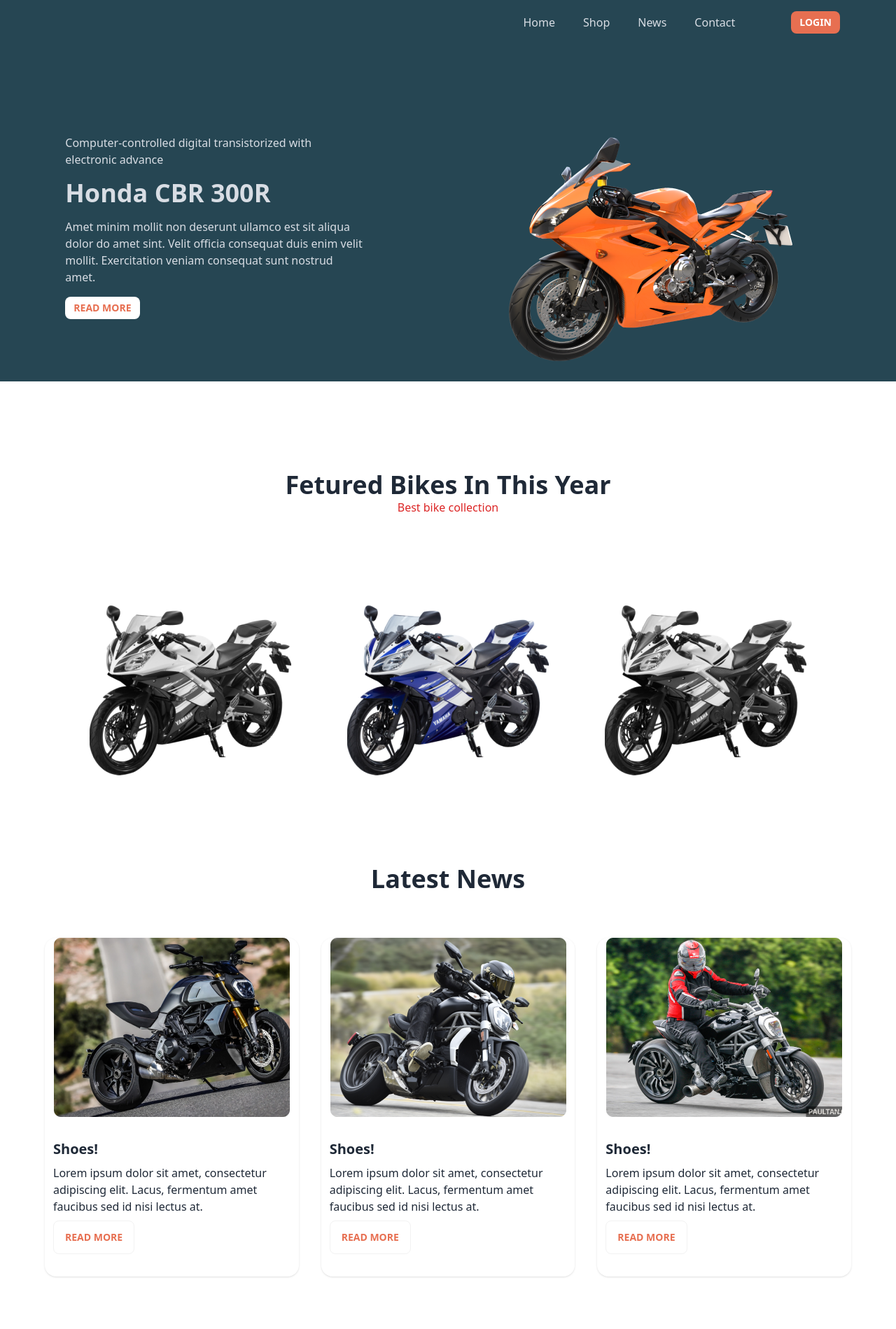
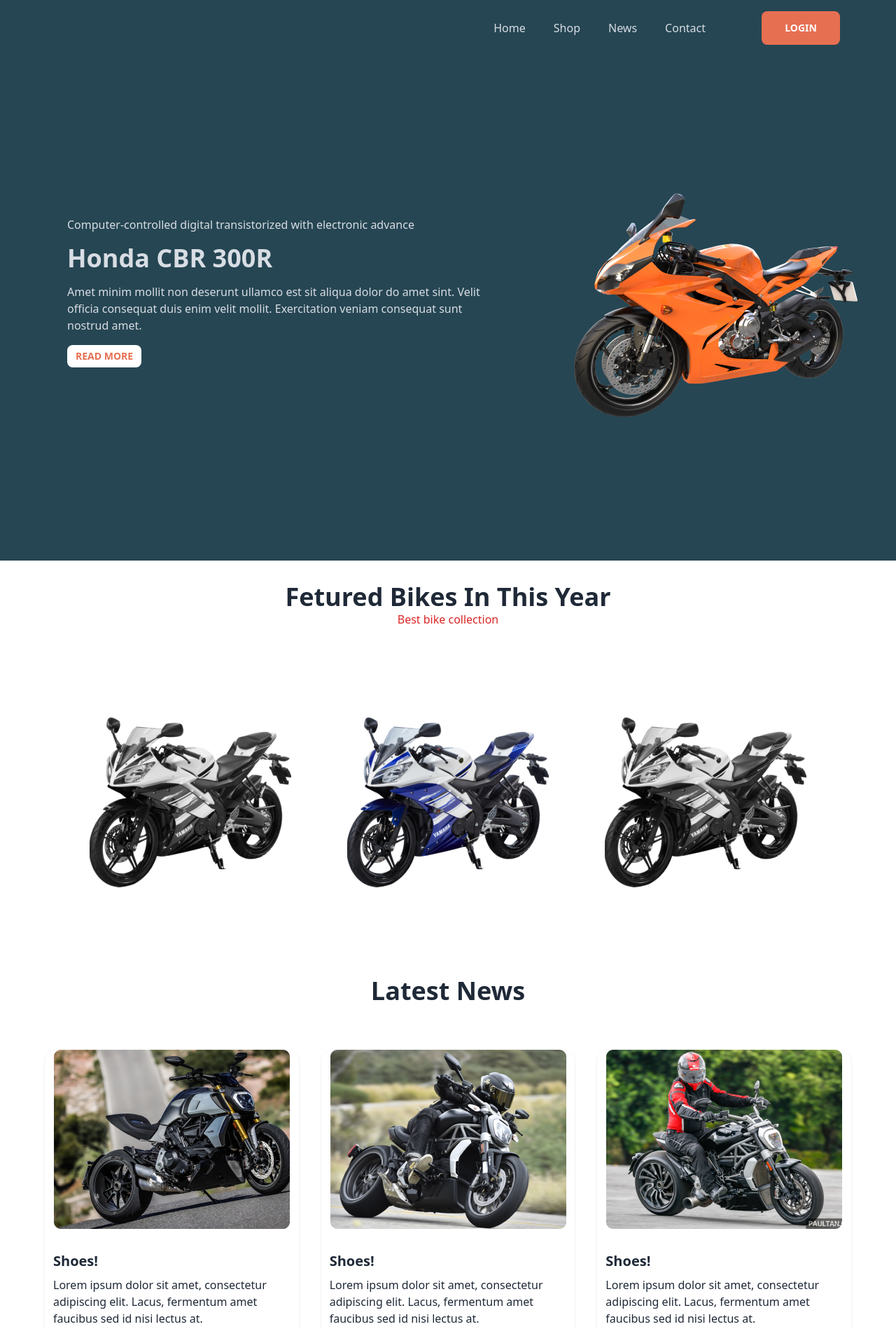
Before and after one commit to AbdullahRifat/Daisy-Ui-text, a plain HTML site: page index.html in a window 1280 px wide. Shown: the top 1899 px of the page at 70% size. Drawn offline with nearby package versions, Linux system fonts and the light colour scheme.

Commit message:
done some shits

```diff
--- a/index.html
+++ b/index.html
@@ -9,10 +9,10 @@
 
 </head>
 <body>
-    <header class="bg-[#264653;] text-neutral-content">
+    <header class="bg-[#264653;] text-neutral-content lg:pb-12">
 
 
-        <nav class="flex justify-end gap-20 max-w-6xl mx-auto p-4">
+        <nav class="flex items-center  flex-col lg:flex-row lg:justify-end gap-20 max-w-6xl mx-auto p-4">
 
                 <ul class="flex gap-10 items-center">
                 <a href="">Home</a>
@@ -23,15 +23,15 @@
 
 
 
-                <button class="btn btn-sm border-none bg-[#E76F51] text-white">Login</button>
+                <button class="btn btn-wide lg:w-28 border-none bg-[#E76F51] text-white">Login</button>
 
         </nav>
         <!-- Banner -->
-        <section class="flex flex-col lg:flex-row justify-around my-32">
-            <div class="w-2/6 space-y-4">
+        <section class="flex flex-col items-center space-y-16 text-center lg:text-start lg:flex-row lg:justify-around my-32">
+            <div class="flex flex-col items-center mx-auto p-4 lg:w-2/4 lg:items-start space-y-4">
                 <p>Computer-controlled digital transistorized with electronic advance</p>
                 <h1 class="text-4xl font-bold">Honda CBR 300R</h1>
-                <p>Amet minim mollit non deserunt ullamco est sit aliqua dolor do amet sint. Velit officia consequat duis enim velit mollit. Exercitation veniam consequat sunt nostrud amet.</p>
+                <p >Amet minim mollit non deserunt ullamco est sit aliqua dolor do amet sint. Velit officia consequat duis enim velit mollit. Exercitation veniam consequat sunt nostrud amet.</p>
                 <button class="btn btn-sm border-none text-[#E76F51;] bg-white hover:bg-[#E76F51;] hover:text-white">Read More</button>
             </div>
             <div class="lg:mr-10">
@@ -42,14 +42,14 @@
         </section>
     </header>
 
-    <main class="max-w-6xl mx-auto my-8 space-y-32">
+    <main class="lg:max-w-6xl mx-auto px-7 my-8 lg:px-0 space-y-32">
         <!-- featured -->
         <section class="space-y-32" >
           <div>
             <h1 class="text-4xl font-bold text-center">Fetured Bikes In This Year</h1>
             <p class="text-red-600 text-center">Best bike collection</p>
           </div>
-            <div class="flex flex-col justify-center gap-20 lg:flex-row">
+            <div class="flex flex-col mx-auto w-9/12 lg:w-full items-center lg:justify-center gap-20 lg:flex-row">
                 <img class="filter grayscale" src="./biker-zone-resources-main/images/others/feature-bike.png" alt="">
                 <img src="./biker-zone-resources-main/images/others/feature-bike.png"alt="">
                 <img class="filter grayscale" src="./biker-zone-resources-main/images/others/feature-bike.png" alt="">
@@ -58,7 +58,7 @@
         <!-- latest -->
         <section class="my-32 space-y-16">
             <h1 class="text-4xl font-bold text-center">Latest News</h1>
-            <div class="flex flex-col gap-8 lg:flex-row">
+            <div class="flex flex-col  items-center gap-8 lg:flex-row">
                 <div class="card w-96 bg-base-100 shadow">
                     <figure><img src="./biker-zone-resources-main/images/others/latest1.png" alt="Shoes" /></figure>
                     <div class="card-body pl-3 ">
@@ -98,7 +98,7 @@
             <h1 class="text-center text-4xl font-bold">
                 Happy <span class="text-[#E76F51]">Clients says</span>
             </h1>
-        <div class="flex flex-col gap-8 lg:flex-row  my-32">
+        <div class="flex flex-col items-center gap-8 lg:flex-row  my-32">
 
 
             <div class="card space-y-5 rounded-none w-96 bg-base-100 shadow-xl">
```
